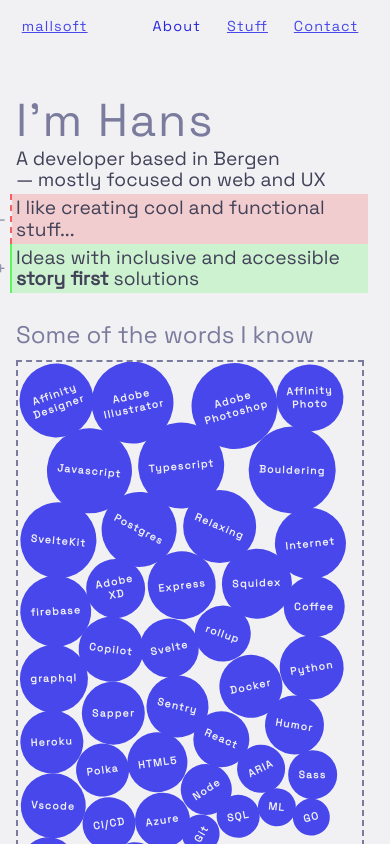
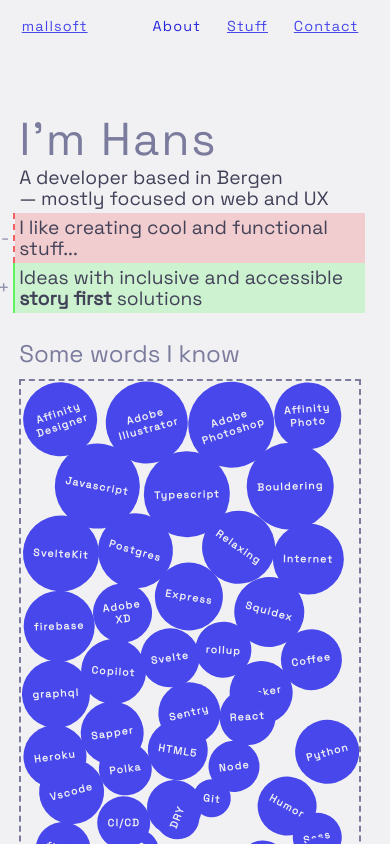
Before and after one commit to mallsoft/mallsoft-site, a SvelteKit app: page /about in a window 390 px wide. Shown: the top 844 px of the page. Built offline with nearby package versions, Linux system fonts and the light colour scheme.

Commit message:
sprinkle nice

```diff
--- a/src/app.css
+++ b/src/app.css
@@ -22,7 +22,7 @@
     ---c-b1: hsl(215, 80%, 60%);
     ---c-b2: hsl(215, 80%, 50%);
     ---c-c1: hsl(20, 70%, 50%);
-    ---c-bg: hsl(225, 5%, 13%);
+    ---c-bg: hsl(225, 6%, 13%);
 
     ---err: hsl(0, 60%, 65%);
     ---ok: hsl(120, 60%, 65%);
@@ -159,11 +159,16 @@ p + p,
 }
 
 .default {
-  padding: 0 1rem;
+  position: relative;
+  padding: 1em;
   max-width: var(---readwidth);
   width: 100%;
-  margin: 11vh auto;
+  margin: 8vh auto;
   flex: 1;
+  background-color: var(---c-bg);
+  border-radius: 12px;
+
+  backdrop-filter: blur(10px);
 }
 .default > h1 {
   font-size: 2.4em;
@@ -185,6 +190,8 @@ p + p,
   .default {
     margin-top: 6vh;
     margin-bottom: 6vh;
+
+    border-radius: 0;
   }
 }
 
@@ -192,6 +199,7 @@ p + p,
 .diff-modify,
 .diff-remove {
   position: relative;
+  z-index: 1;
 }
 
 .diff-add::after,
--- a/src/lib/components/content/Words.svelte
+++ b/src/lib/components/content/Words.svelte
@@ -153,7 +153,7 @@
 />
 
 <section>
-  <h2>Some of the words I know</h2>
+  <h2>Some words I know</h2>
   <ul bind:this={wordBox}>
     {#each me.keywords.sort((a, b) => b.length - a.length) as word, i}
       <li
--- a/src/lib/components/layout/Navbar.svelte
+++ b/src/lib/components/layout/Navbar.svelte
@@ -16,13 +16,6 @@
 
 <style>
   nav {
-    transition: opacity 0.4s ease-out, transform 0.3s ease-out;
-  }
-  nav:not(:is(:hover, :focus-within)).index {
-    transform: translate(0, -110%);
-    opacity: 0;
-  }
-  nav {
     font-size: 75%;
     display: flex;
     align-items: center;
@@ -30,7 +23,14 @@
     flex-wrap: wrap;
     justify-content: end;
     gap: 1em;
+
+    transition: opacity 0.4s ease-out, transform 0.3s ease-out;
   }
+  nav:not(:is(:hover, :focus-within)).index {
+    transform: translate(0, -110%);
+    opacity: 0;
+  }
+
   a:first-of-type {
     margin-right: auto;
   }
--- a/src/lib/components/visuals/GRay.svelte
+++ b/src/lib/components/visuals/GRay.svelte
@@ -142,7 +142,7 @@
 <style>
   canvas {
     position: fixed;
-    z-index: -1;
+    pointer-events: none;
     top: 0;
     left: 0;
     width: 100%;
--- a/src/lib/content.ts
+++ b/src/lib/content.ts
@@ -52,7 +52,8 @@ export const me = {
     'Git',
     'Azure',
     'Copilot',
-    'SQL'
+    'SQL',
+    '💾'
   ],
   work: [
     {
```
